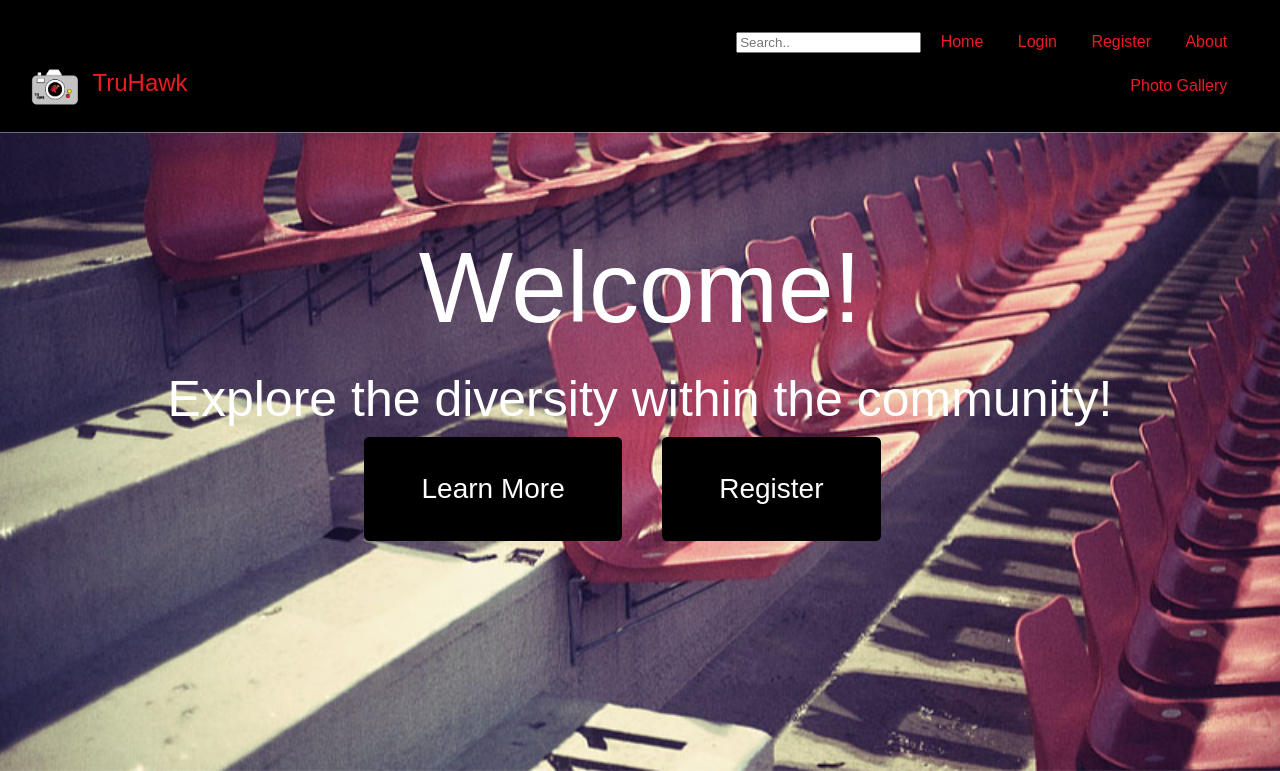
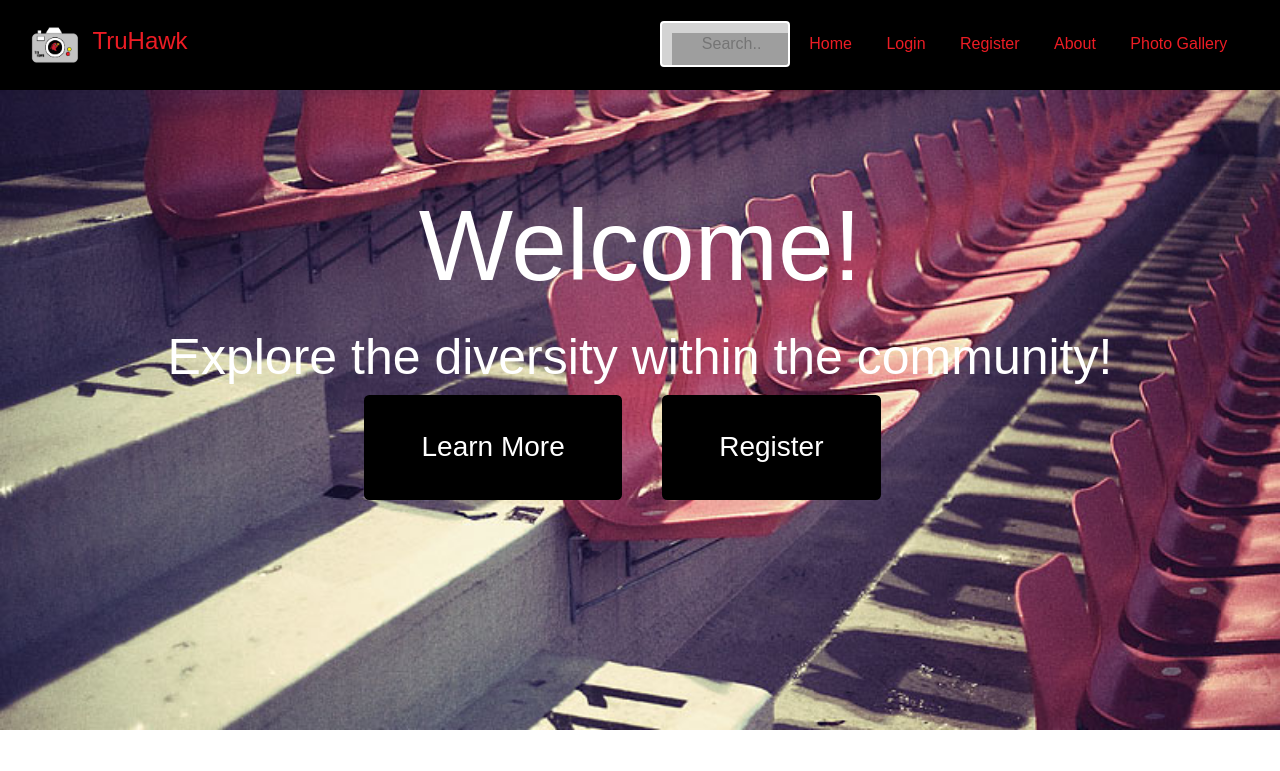
Before and after one commit to HRizwan1/2019-team-06f, a PHP site: page / in a window 1280 px wide. Shown: the top 771 px of the page. Run offline with PHP 8.4, Linux system fonts and the light colour scheme; some libraries are stand-ins or nearby versions; grey boxes are pictures that could not be loaded.

Commit message:
search bar css

```diff
--- a/css/style.css
+++ b/css/style.css
@@ -27,51 +27,25 @@ header   {
 
 /* search bar css */
 
-.search {
-  width: 90%;
-  position: relative
+input[type=text] {
+  width: 130px;
+  box-sizing: border-box;
+  border: 2px solid #ccc;
+  border-color: white;
+  border-radius: 4px;
+  font-size: 16px;
+  background-color: lightgray;
+  background-image: url('searchicon.png');
+  background-position: 10px 10px;
+  background-repeat: no-repeat;
+  padding: 12px 20px 12px 40px;
+  -webkit-transition: width 0.1s ease-in-out;
+  transition: width 0.4s ease-in-out;
+  position: relative;
 }
 
-.searchTerm {
-  float: left;
-  width: 80%;
-  border: 3px solid #EC1C24;
-  padding: 5px;
-  height: 40px;
-  border-radius: 5px;
-  outline: none;
-  color: #000000;
-
-}
-
-.searchTerm:focus{
-  color: #000000;
-
-}
-
-.searchButton {
-  position: absolute;
-  right: 1px;
-  width: 55px;
-  height: 40px;
-  border: 1px solid #000000;
-  background: #EC1C24;
-  text-align: center;
-  color: #000000;
-  border-radius: 5px;
-  cursor: pointer;
-  font-size: 20px;
-}
-
-  /*Resize the wrap to see the search bar change!*/
-  .wrap{
-    width: 30%;
-    position: absolute;
-    top: 5%;
-    left: 45%;
-    transform: translate(-50%, -50%);
-    display: inline-block; /* for IE9 */
-    display: flex-box;
+input[type=text]:focus {
+  width: 40%;
   }
 
 
```
